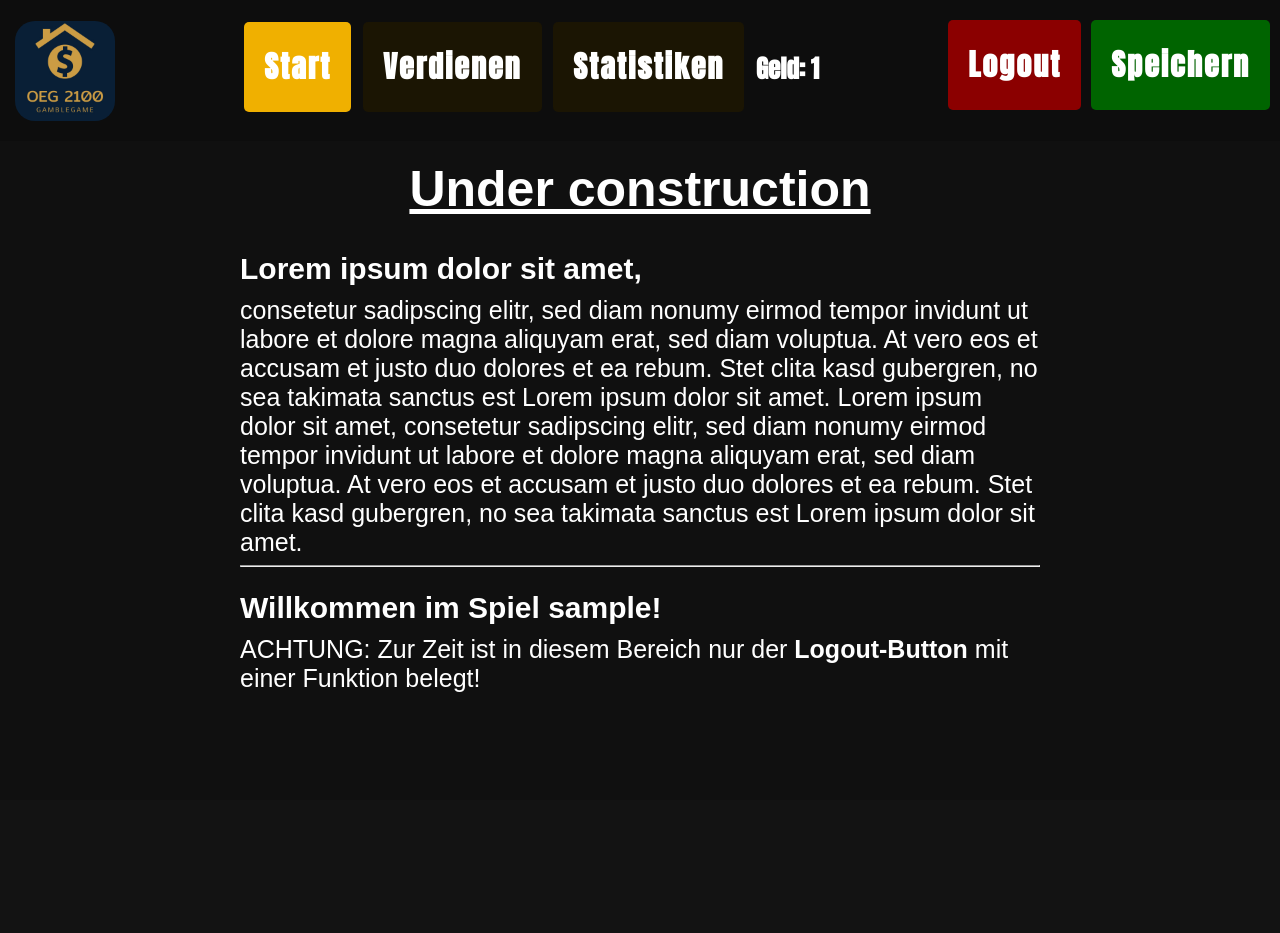
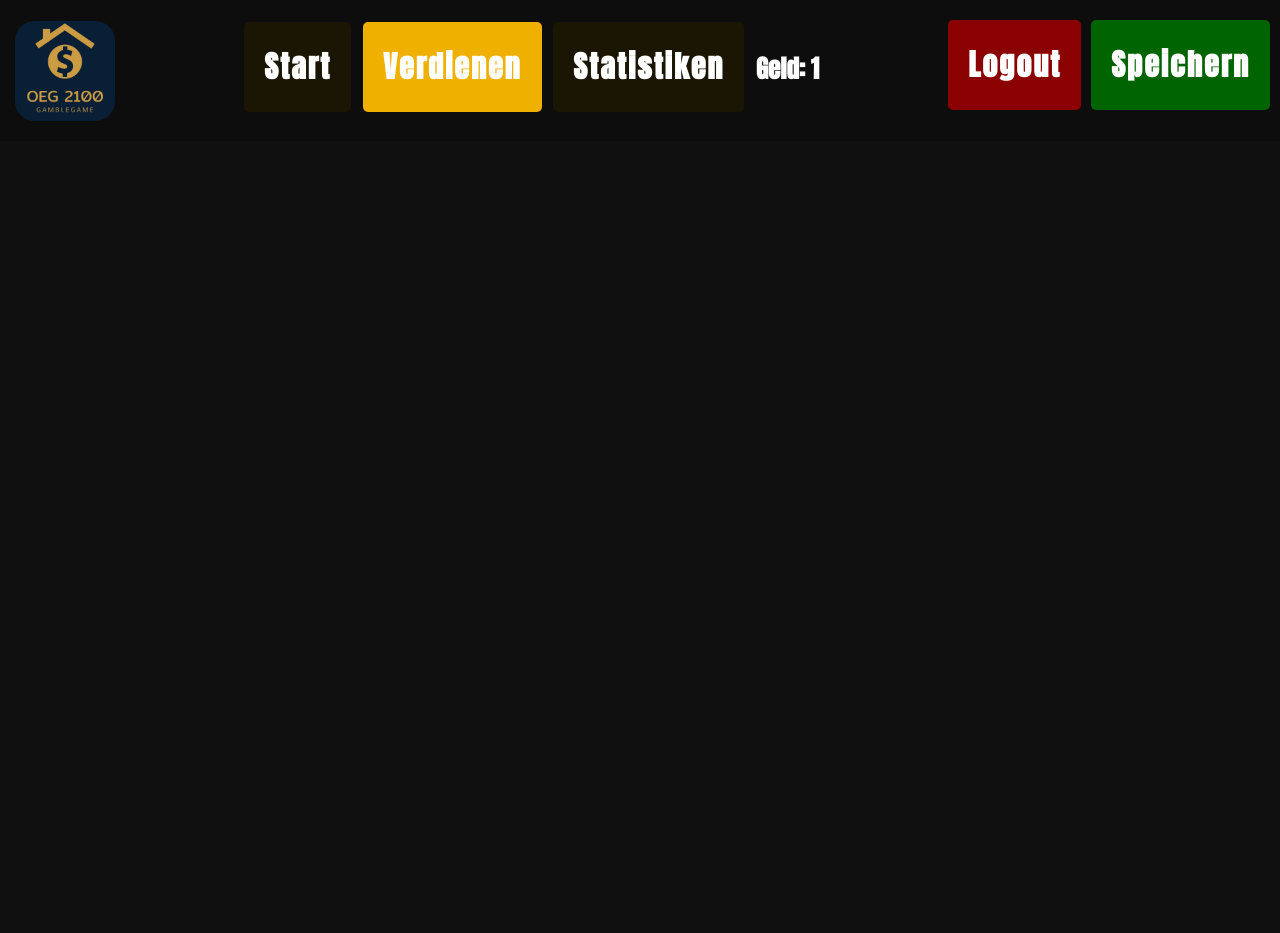
Before and after one commit to SpyrexDE/GambleGame, a PHP site: page /loggedIn/LIVerdienen.php in a window 1280 px wide. Shown: the top 933 px of the page. Before the commit the page ends 692 px from the top, so only its background shows below. Run offline with PHP 8.4, Linux system fonts and the light colour scheme; the visitor is signed in with stand-in values (Sample User, id 1).

Commit message:
Update LIVerdienen.php

```diff
--- a/loggedIn/LIVerdienen.php
+++ b/loggedIn/LIVerdienen.php
@@ -15,8 +15,8 @@ if (isset($_SESSION['username'])){
 
             <img class= "logo" src="../img/logo.jpg" height="100" width="100">
 
-            <a class="active" href="LIindex.php">Start</a>
-            <a href="LIVerdienen.php">Verdienen</a>
+            <a href="LIindex.php">Start</a>
+            <a class="active" href="LIVerdienen.php">Verdienen</a>
             <a href="LIStats.php">Statistiken</a>
             <?php echo "<label class='text'>Geld: ".$_SESSION['coins']."</label>"; ?>
             <a id="Btn_Save" href="LISave.php">Speichern</a>
@@ -26,14 +26,9 @@ if (isset($_SESSION['username'])){
 
       <div class="content">
 
-        <div>
-          <h1><u>Under construction</u></h1>
-        <h2 class= "subHeading">Lorem ipsum dolor sit amet,</h2>
-          <p class="text">consetetur sadipscing elitr, sed diam nonumy eirmod tempor invidunt ut labore et dolore magna aliquyam erat, sed diam voluptua. At vero eos et accusam et justo duo dolores et ea rebum. Stet clita kasd gubergren, no sea takimata sanctus est Lorem ipsum dolor sit amet. Lorem ipsum dolor sit amet, consetetur sadipscing elitr, sed diam nonumy eirmod tempor invidunt ut labore et dolore magna aliquyam erat, sed diam voluptua. At vero eos et accusam et justo duo dolores et ea rebum. Stet clita kasd gubergren, no sea takimata sanctus est Lorem ipsum dolor sit amet.</p>
-        <hr/>
-          <h2 class= "subHeading">Willkommen im Spiel <b><?php echo $_SESSION['username'];?></b>!</h2>
-          <p class="text">ACHTUNG: Zur Zeit ist in diesem Bereich nur der <b>Logout-Button</b> mit einer Funktion belegt!</p>
-        </div>
+
+
+
       </div>
     </body>
 </html>
```
